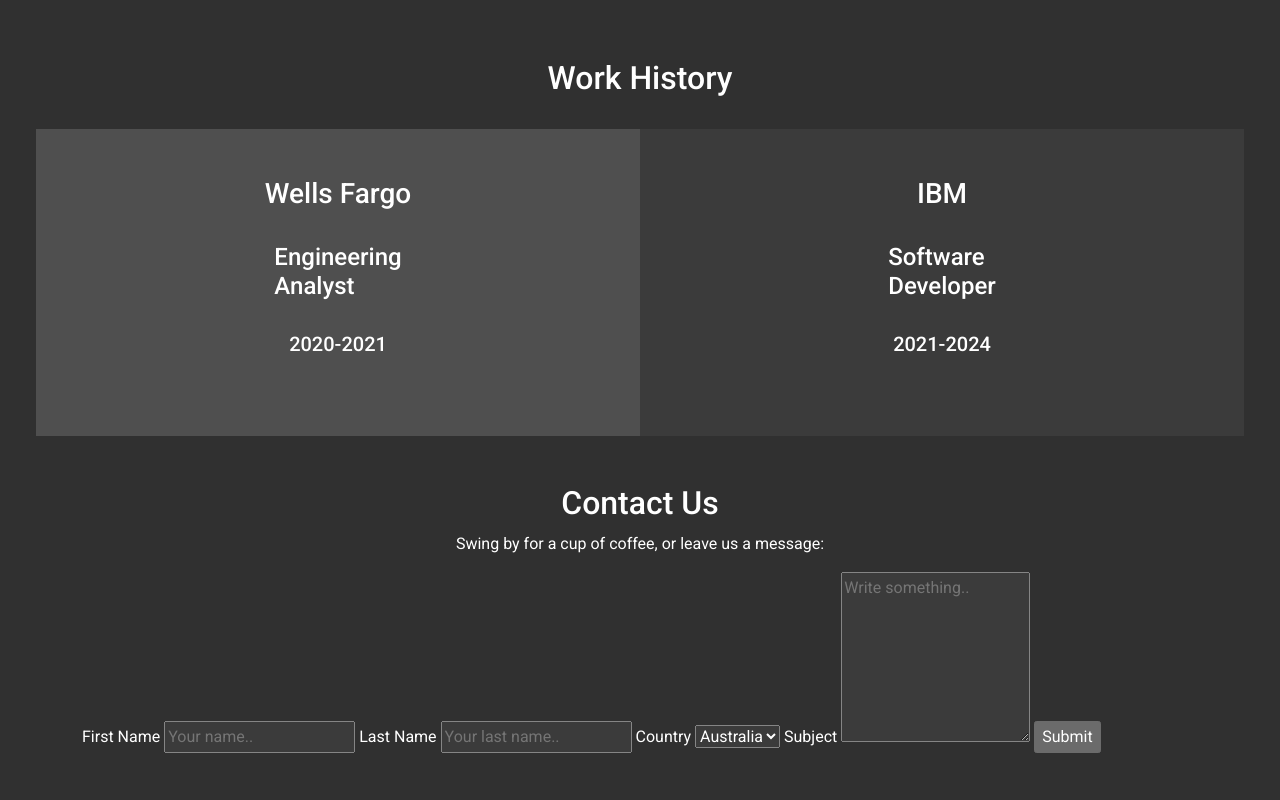
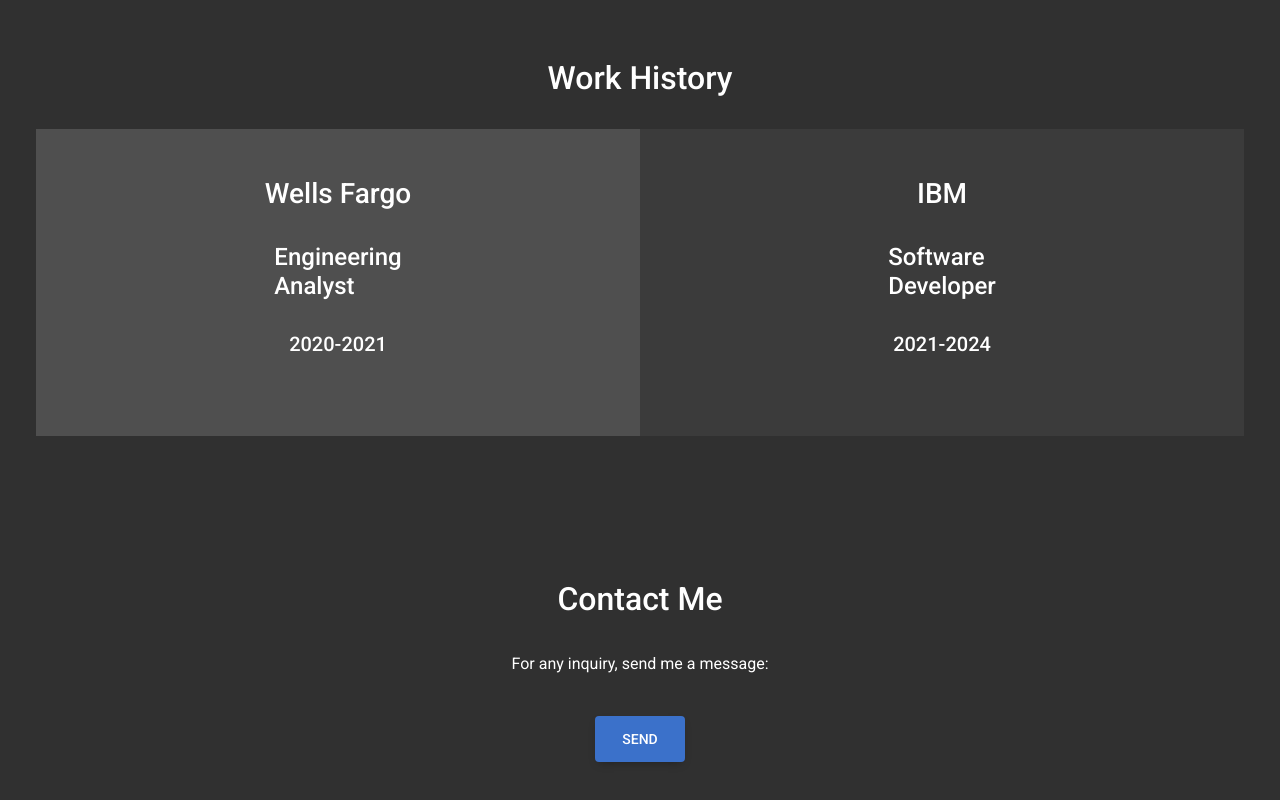
Before and after one commit to Josias-Cruz/Josias-Cruz.github.io, a plain HTML site: page index.html in a window 1280 px wide. Shown: the part 922-1722 px from the top of the page. Before the commit the page ends 1675 px from the top, so only its background shows below. Drawn offline with Linux system fonts and the light colour scheme.

Commit message:
Contact Me Section Complete (#4)
* contact me section complete

```diff
--- a/index.html
+++ b/index.html
@@ -150,28 +150,20 @@
     </div>
     <!-- Work History -->
     <!-- Contact Me -->
-    <div class="container">
-      <div style="text-align:center">
-        <h2>Contact Us</h2>
-        <p>Swing by for a cup of coffee, or leave us a message:</p>
-      </div>
+    <div class="col p-5">
       <div class="row">
-        <div class="column">
-          <form action="/action_page.php">
-            <label for="fname">First Name</label>
-            <input type="text" id="fname" name="firstname" placeholder="Your name..">
-            <label for="lname">Last Name</label>
-            <input type="text" id="lname" name="lastname" placeholder="Your last name..">
-            <label for="country">Country</label>
-            <select id="country" name="country">
-              <option value="australia">Australia</option>
-              <option value="canada">Canada</option>
-              <option value="usa">USA</option>
-            </select>
-            <label for="subject">Subject</label>
-            <textarea id="subject" name="subject" placeholder="Write something.." style="height:170px"></textarea>
-            <input type="submit" value="Submit">
-          </form>
+        <div class="col p-5">
+          <div class="d-flex pb-4 justify-content-center align-items-center">
+            <h2>Contact Me</h2>
+          </div>
+          <div class="d-flex pb-4 justify-content-center align-items-center">
+            <p>For any inquiry, send me a message:</p>
+          </div>
+          <div class="d-flex pb-4 justify-content-center align-items-center">
+            <form action="mailto:jcruz23@alumni.uncc.edu">
+              <button type="submit" class="btn btn-lg btn-primary">Send</button>
+            </form>
+          </div>
         </div>
       </div>
     </div>
```
